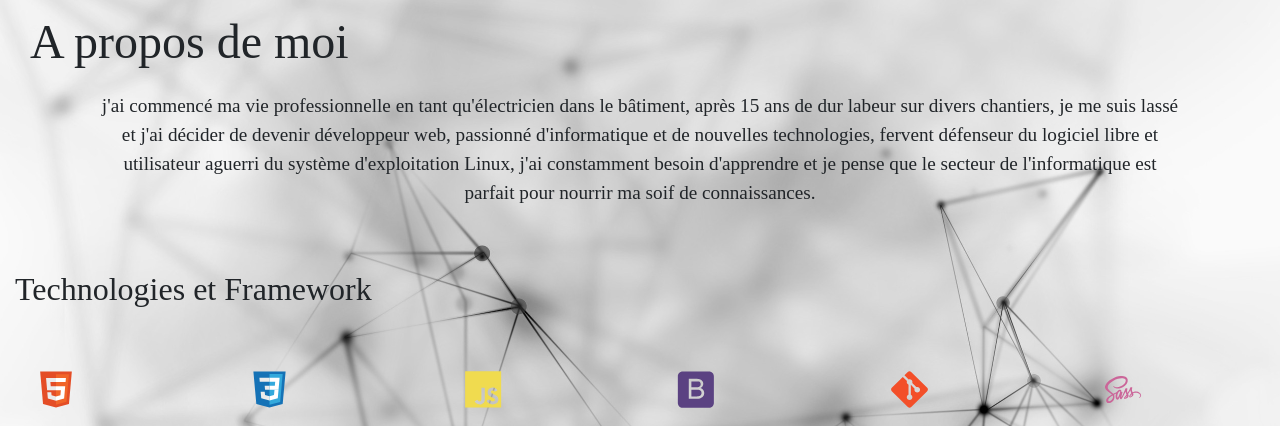
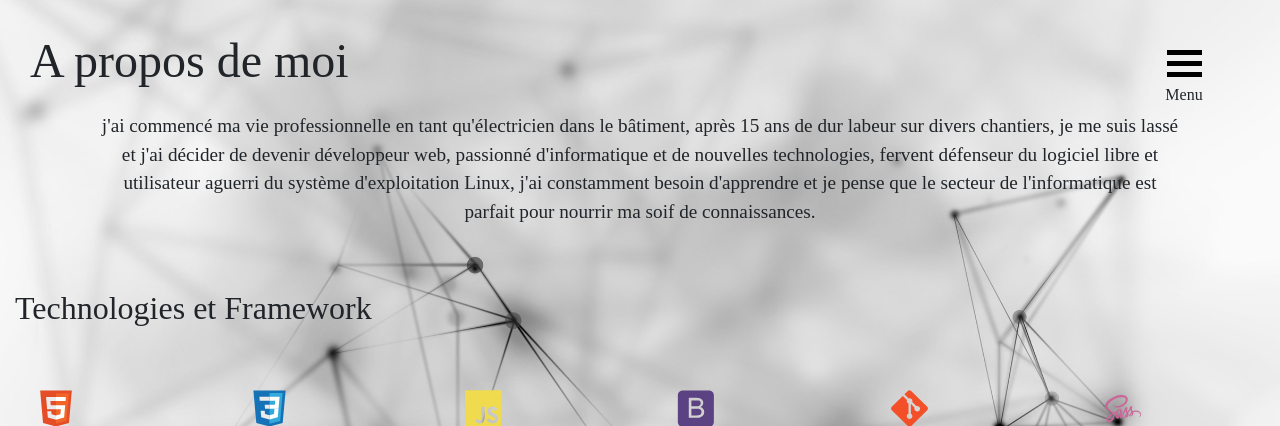
Before and after one commit to fabienchapuis/portfolio, a Symfony app: template templates/about.html.twig in a window 1280 px wide. Shown: the top 426 px of the page. Run offline with Twig, Linux system fonts and the light colour scheme; the template is opened without the code that fills it, so the values that code supplies are empty; style sheets or scripts are compiled from the project's sources; some libraries are stand-ins or nearby versions; some web fonts are replaced.

Commit message:
insertion du burger ds base.html.twig

```diff
--- a/assets/scss/about.scss
+++ b/assets/scss/about.scss
@@ -22,7 +22,7 @@ body {
 
 
     h1 {
-        margin-top: 1%;
+        margin-top: -10%;
         font-size: 3em;
         font-family: "whiterabbit";
     }
@@ -52,6 +52,84 @@ body {
     }
 
 
+    #container {
+        display: block;
+        margin: 0 auto;
+        position: relative;
+        font-family: "whiterabbit";
+
+
+
+    }
+
+    #burger {
+        display: block;
+        cursor: pointer;
+        margin: 50px auto;
+        margin-left: 85vw;
+        // position:relative;
+
+    }
+
+    #burger p {
+        margin: 0;
+        text-align: center;
+    }
+
+    #burger div {
+        width: 35px;
+        height: 5px;
+        background-color: #000;
+        margin: 6px auto;
+        transition: 0.4s;
+    }
+
+    .effect .bar1 {
+        -webkit-transform: rotate(-45deg) translate(-9px, 6px);
+        transform: rotate(-45deg) translate(-9px, 6px);
+    }
+
+    .effect .bar2 {
+        opacity: 0;
+    }
+
+    .effect .bar3 {
+        -webkit-transform: rotate(45deg) translate(-8px, -8px);
+        transform: rotate(45deg) translate(-8px, -8px);
+    }
+
+    nav {
+        display: none;
+    }
+
+    nav.show {
+        display: block;
+        list-style: none;
+        text-decoration: none;
+        position: absolute;
+        top: 75px;
+        right:75px;
+
+    }
+
+    nav li a{
+        list-style: none;
+        text-align: center;
+        color:black;
+        text-decoration: none;
+        margin-bottom: 10px;
+        margin-left: 85vw;
+        position: relative;
+
+
+
+    }
+    a:hover {
+        color: black;
+        text-decoration: none;
+
+    }
+
 
 
 
--- a/templates/about.html.twig
+++ b/templates/about.html.twig
@@ -3,8 +3,22 @@
 <link rel="stylesheet" href="{{ asset('build/css/about.css') }}">{% endblock %}
 
 {% block body %}
+<div id="container">
+    <div id="burger">
+        <div class="bar1"></div>
+        <div class="bar2"></div>
+        <div class="bar3"></div>
+        <p>Menu</p>
+    </div>
+
+    <nav>
+        <li><a href="{{ path('index') }}">Home</a></li>
+        <li><a href="{{ path('about') }}">About</a></li>
+        {# <li><a href="{{ path('#') }}">Contact</a></li> #}
+    </nav>
+</div>
 <section class="container-fluid">
-<h1 class="col-12 ">A propos de moi </h1>
+    <h1 class="col-6">A propos de moi </h1>
     <div class="container">
         <p class=" def text-center d-flex justify-content-between">j'ai commencé ma vie professionnelle en tant
             qu'électricien dans le bâtiment,
@@ -16,7 +30,7 @@
             est parfait pour nourrir ma soif de connaissances.</p>
     </div>
 </section>
-<section class="container-fluid" >
+<section class="container-fluid">
 
     <h2>Technologies et Framework</h2>
     <div class="row">
@@ -75,20 +89,8 @@
             <img class="icone" src="{{ asset('build/icones/techno/apache-original-wordmark.svg') }}" alt="logo apache">
         </div>
 
-
-
-
-
-
-
-
-
-
-
-
-
     </div>
 </section>
 
-
+{% block javascripts %} {{ encore_entry_script_tags('js/app') }} {% endblock %}
 {% endblock %}
--- a/templates/base.html.twig
+++ b/templates/base.html.twig
@@ -36,7 +36,8 @@
 </head>
 
 <body>
-    {% block body %}{% endblock %}
+    {% block body %}
+    {% endblock %}
     {% block javascripts %}{% endblock %}
     <script src="https://code.jquery.com/jquery-3.3.1.slim.min.js"></script>
     <script src="https://cdnjs.cloudflare.com/ajax/libs/popper.js/1.14.7/umd/popper.min.js"></script>
```
Lines whose indentation alone changed are shown as unchanged.
